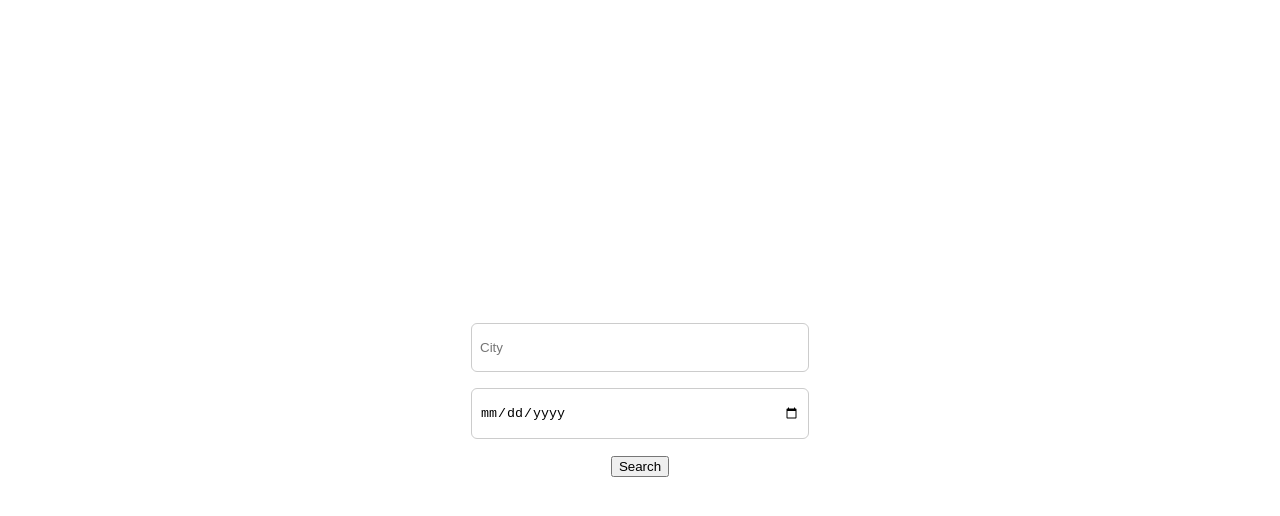
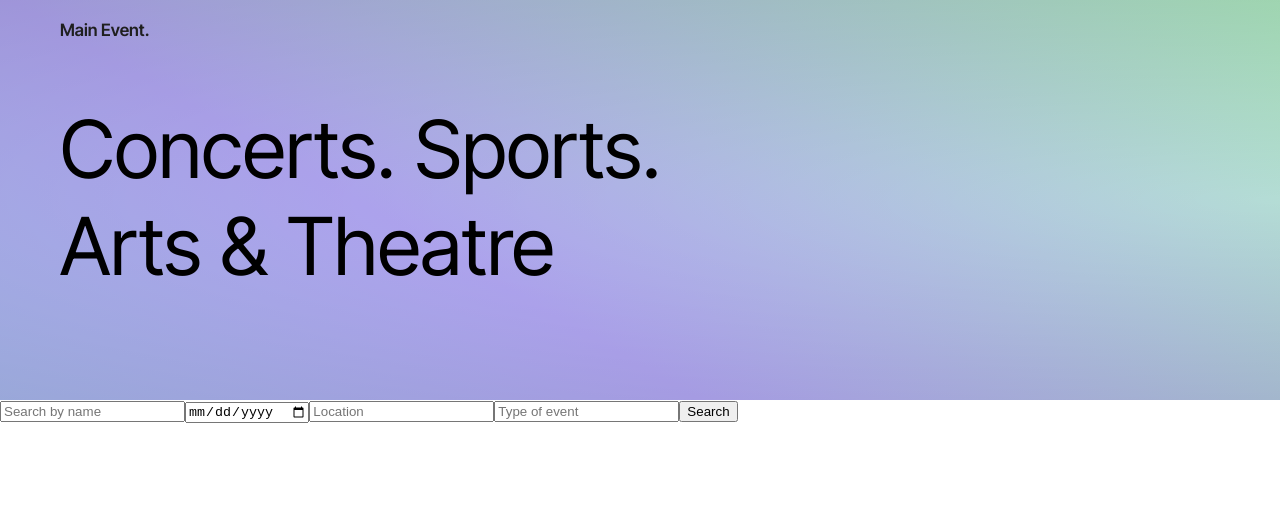
Before and after one commit to victhall/main-event, a React (Create React App) app: page / in a window 1280 px wide. Shown: the top 516 px of the page. Built offline with nearby package versions, Linux system fonts and the light colour scheme.

Commit message:
style home component, create searchbar component

```diff
--- a/src/App.js
+++ b/src/App.js
@@ -1,10 +1,10 @@
 import './App.css';
-import EventForm from './Component/EventForm';
+import Home from './component/Home'
 
 function App() {
   return (
     <>
-      <EventForm />
+      <Home />
     </>
   );
 }
--- a/src/Component/EventForm.js
+++ /dev/null
@@ -1,47 +0,0 @@
-import { useState } from 'react'
-import './UI/EventForm.css'
-
-export default function EventForm() {
-  const [enteredCity, setEnteredCity] = useState('');
-  const [enteredDate, setEnteredDate] = useState('');
-
-  const cityChangeHandler = function (event) {
-    console.log(event.target.value)
-    setEnteredCity(event.target.value)
-  }
-
-  const dateChangeHandler = function (event) {
-    console.log(event.target.value)
-    setEnteredDate(event.target.value)
-  }
-
-  return (
-    <form>
-      <div className="event-form">
-
-        <div className="event-form__input">
-          <input
-            type="text"
-            value={enteredCity}
-            placeholder='City'
-            onChange={cityChangeHandler} />
-        </div>
-
-
-        <div className="event-form__input">
-          <input
-            type="date"
-            value={enteredDate}
-            onChange={dateChangeHandler} />
-        </div>
-
-        <div className="event-form__btn">
-          <button
-            className='event-search__btn'
-            type="submit">Search</button>
-        </div>
-
-      </div>
-    </form>
-  )
-}
--- a/src/Component/UI/EventForm.css
+++ /dev/null
@@ -1,17 +0,0 @@
-.event-form {
-  display: flex;
-  flex-direction: column;
-  justify-content: center;
-  align-items: center;
-  min-height: 100vh;
-  gap: 1rem;
-}
-
-.event-form__input input {
-  border: 1px solid #222222;
-  padding: 1rem 0.5rem;
-  border-radius: 6px;
-  border: 1px solid #ccc;
-  width: 20rem;
-  max-width: 100%;
-}
--- /dev/null
+++ b/src/component/Home.js
@@ -0,0 +1,16 @@
+import classes from './Home.module.css'
+import SeachBar from './SearchBar'
+
+export default function Home() {
+  return (
+    <>
+      <div className={classes['aurora-outer']}>
+        <div className={classes['aurora-inner']}>
+          <h1>Main Event.</h1>
+          <h2>Concerts. Sports.<br />Arts &amp; Theatre</h2>
+        </div>
+      </div>
+      <SeachBar />
+    </>
+  )
+}
--- /dev/null
+++ b/src/component/Home.module.css
@@ -0,0 +1,53 @@
+@import url('https://fonts.googleapis.com/css2?family=Inter+Tight:wght@300;400;600&display=swap');
+
+.aurora-outer {
+  background: linear-gradient(30deg, #ade2ff 0%, #baafff 50%, #afffb5 100%);
+  background-size: 200%;
+  animation: aurora 10s infinite;
+}
+
+.aurora-inner {
+  background: radial-gradient(rgba(0, 0, 0, 0), rgba(0, 0, 0, 0.15));
+  background-size: 200%;
+  animation: aurora 7s infinite;
+}
+
+@keyframes aurora {
+  0% {
+      background-position: left top;
+  }
+  25% {
+      background-position: right top;
+  }
+  50% {
+      background-position: right bottom;
+  }
+  75% {
+      background-position: left bottom;
+  }
+  100% {
+      background-position: left top;
+  }
+}
+
+div {
+  display: block;
+  height: 50vh;
+}
+
+h1 {
+  padding: 20px 0 0 60px;
+  margin: 0;
+  font-family: 'Inter Tight', sans-serif;
+  font-weight: 600;
+  font-size: 17px;
+  color: #1f1f1f;
+}
+
+h2 {
+  padding: 20px 0 0 60px;
+  margin: 40px 0px;
+  font-size: 80px;
+  font-family: 'Inter Tight', sans-serif;
+  font-weight: 400;
+}
--- /dev/null
+++ b/src/component/SearchBar.js
@@ -0,0 +1,22 @@
+export default function SeachBar() {
+  return (
+    <form>
+      <input
+        placeholder='Search by name'
+        type='text'
+      />
+      <input
+        type='date'
+      />
+      <input
+      placeholder='Location'
+        type='text'
+      />
+            <input
+      placeholder='Type of event'
+        type='text'
+      />
+      <button>Search</button>
+    </form>
+  )
+}
```
Also changed, not shown: src/component/EventList.js (added), src/component/Events.js (added).
